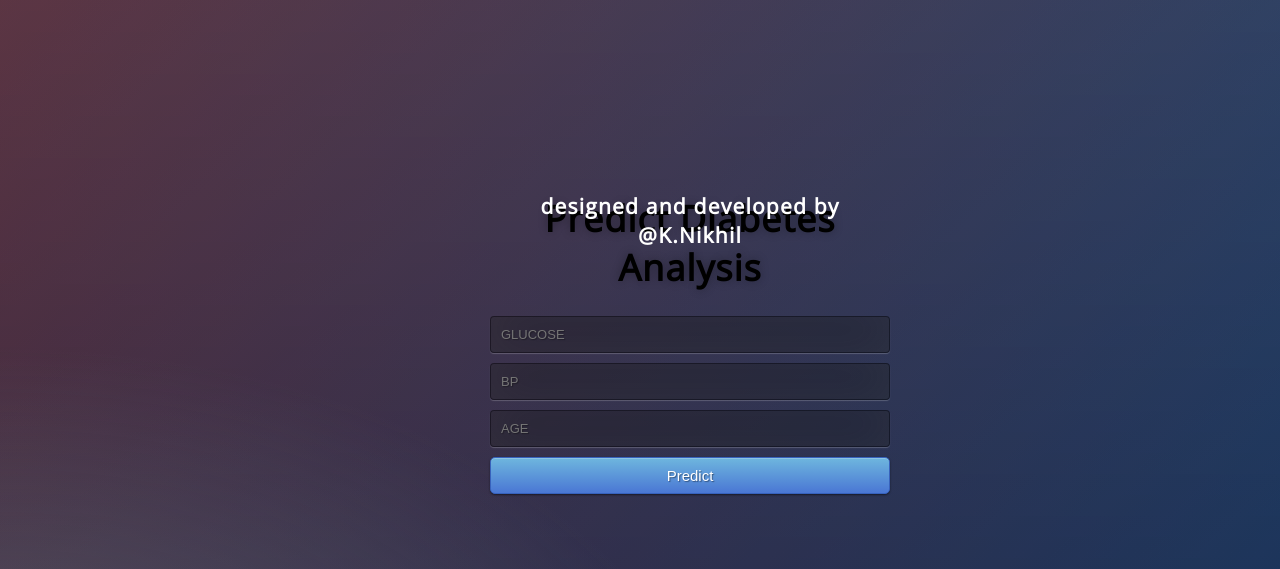
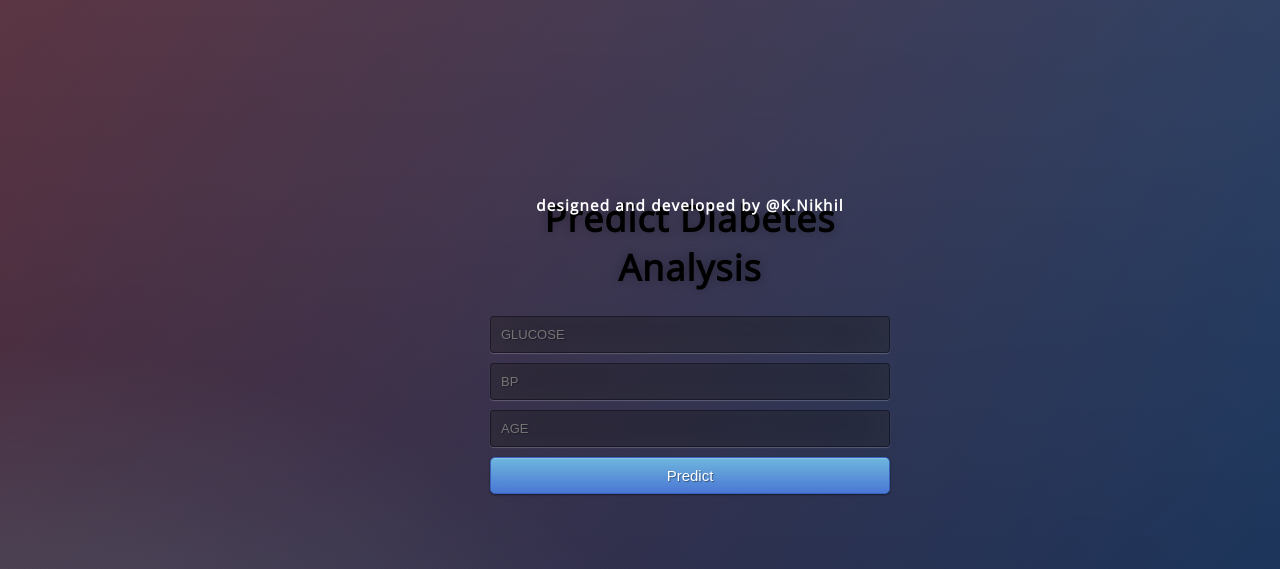
Before and after one commit to DorthalaNagarjuna/Heroku-Demo, a Flask app: page / in a window 1280 px wide. Shown: the top 569 px of the page. Run offline with Flask 2, Linux system fonts and the light colour scheme; parts of the project's set-up code (start-up, migrations or seed data) failed here and were passed over.

Commit message:
Update style.css

```diff
--- a/static/css/style.css
+++ b/static/css/style.css
@@ -62,6 +62,11 @@ input {
 }
 .footer{
 	position: absolute;
+	border: none;
+	outline: none;
+	padding: 10px;
+	font-size: 13px;
+	color: #fff;
 	top: 40%;
 	left: 50%;
 	margin: -150px 0 0 -150px;
```
